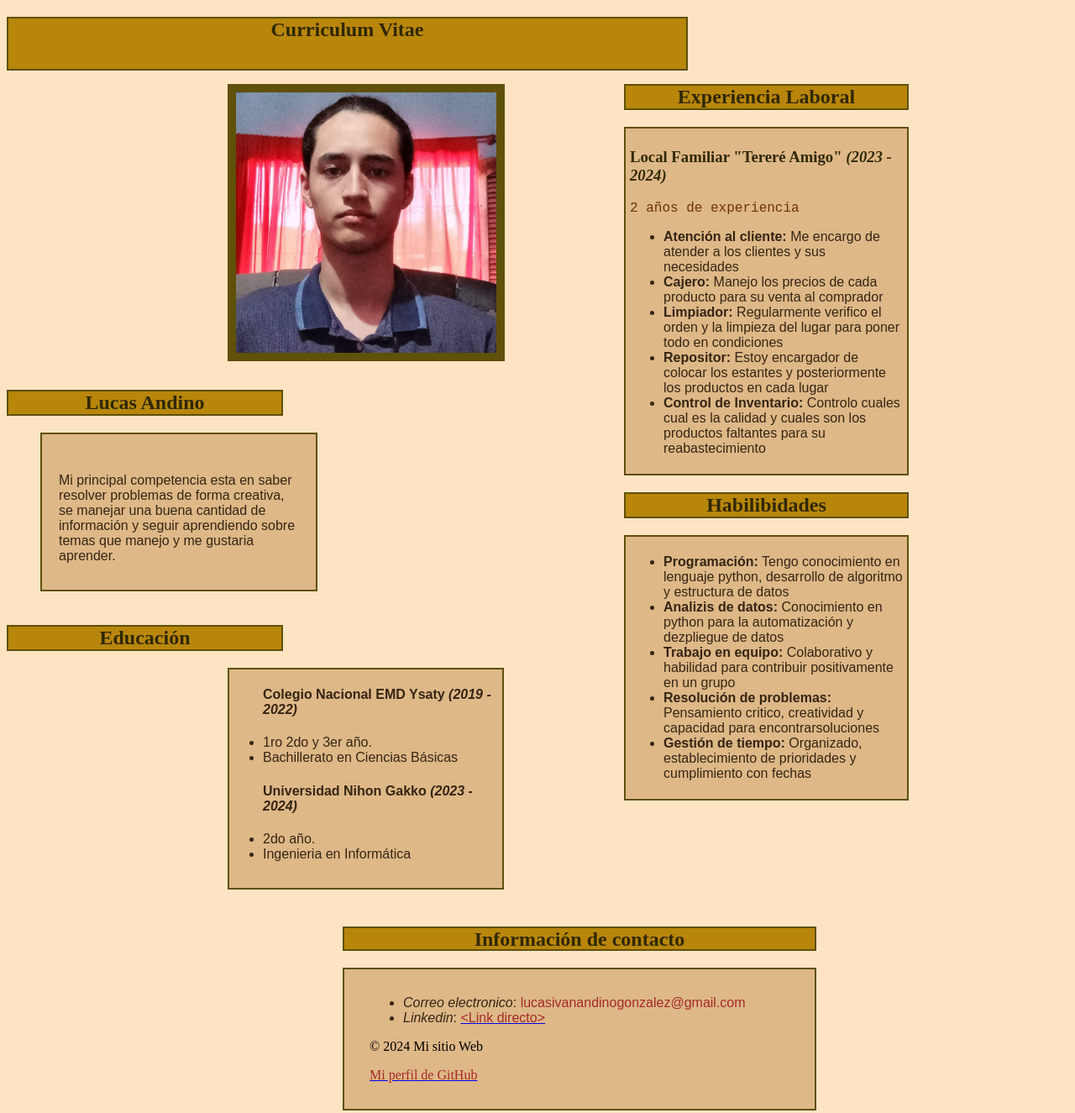
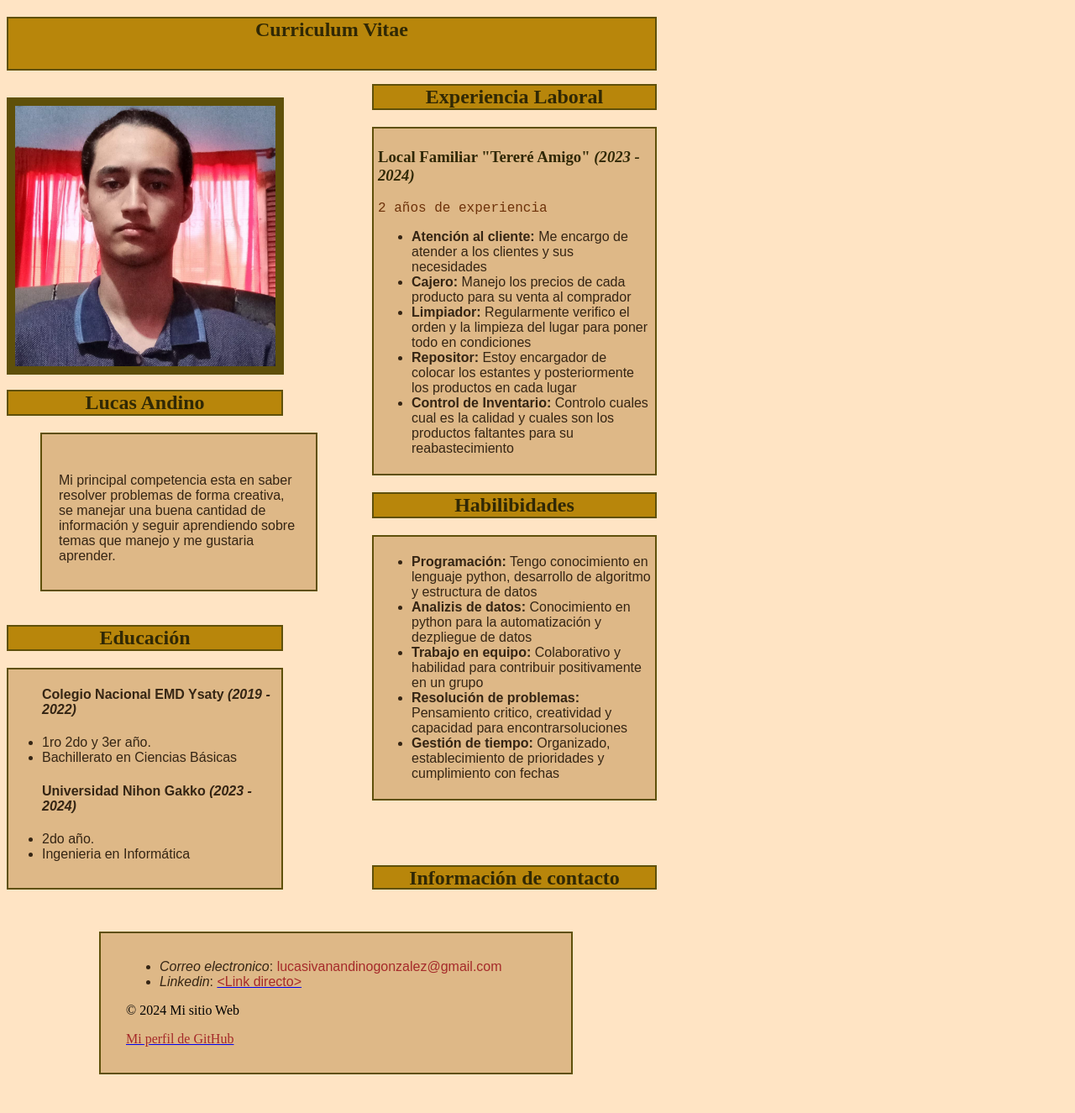
Before and after one commit to Lucas-Andino-G/CV-Lucas-Andino-CSS, a plain HTML site: page index.html in a window 1280 px wide. Shown: the whole page at 84% size. After the commit the page ends 1287 px from the top, so only its background shows below. Drawn offline with Linux system fonts and the light colour scheme.

Commit message:
version5

```diff
--- a/style.css
+++ b/style.css
@@ -24,8 +24,7 @@ body{
 .imagen{
     background-color: burlywood;
     border: 10px solid rgb(95, 80, 10);
-    margin-left: 263px;
-    margin-top: -620px;
+    margin-top: -604px;
     width: 310px;
     height: 310px;
 }
@@ -36,7 +35,7 @@ body{
     background-color:darkgoldenrod;
     border: 2px solid rgb(95, 80, 10);
     height: 60px;
-    width: 807px;
+    width: 770px;
 }
 
 /*Aqui estoy modificando mi nombre*/
@@ -50,7 +49,6 @@ body{
 
 /*Aqui estoy modificando la descripción*/
 .des{
-    text-align:left;
     width: 286px;
     height: 125px;
     background-color: burlywood;
@@ -67,7 +65,6 @@ body{
     width: 325px;
     height: 260px;
     background-color: burlywood;;
-    margin-left: 263px;
     padding: 50px -10px;
     border: 2px solid rgb(95, 80, 10);
 }
@@ -78,13 +75,13 @@ body{
     background-color: darkgoldenrod;
     border: 2px solid rgb(95, 80, 10);
     width: 335px;
-    margin-left: 735px;
+    margin-left: 435px;
     margin-top: -959px;
 }
 
 /*Aqui estoy modificando el atributo del encabezado de experiencia laboras*/
 .ta{
-    margin-left: 735px;
+    margin-left: 435px;
     width: 325px;
     background-color: burlywood;
     border: 2px solid rgb(95, 80, 10);
@@ -98,10 +95,10 @@ body{
     width: 335px;
     background-color: darkgoldenrod;
     border: 2px solid rgb(95, 80, 10);
-    margin-left: 735px;
+    margin-left: 435px;
 }
 .skill2{
-    margin-left: 735px;
+    margin-left: 435px;
     width: 325px;
     background-color: burlywood;
     border: 2px solid rgb(95, 80, 10);
@@ -114,9 +111,9 @@ body{
     background-color:darkgoldenrod;
     border: 2px solid rgb(95, 80, 10);
     height: 25px;
-    width: 560px;
-    margin-left: 400px;
-    margin-top: 150px;
+    width: 335px;
+    margin-left: 435px;
+    margin-top: 77px;
 }
 
 .info2{
@@ -124,15 +121,7 @@ body{
     background-color: burlywood;
     border: 2px solid rgb(95, 80, 10);
     width: 500px;
-    margin-left: 400px;
+    margin-left: 110px;
     padding: 15px 30px;
+    margin-top: 50px;
 }
-
-/*
-"cosas que quiero hacer"
--arreglar las habilidades
--colocar la imagen por debajo del nombre
--centrar más todos los texto
--encoger los bordes laterales de la portada CV
--pensar en un diseño para el contacto
-*/
```
